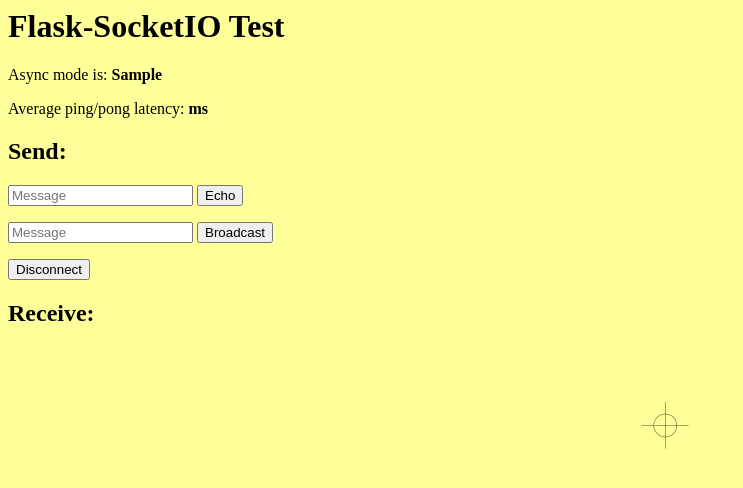
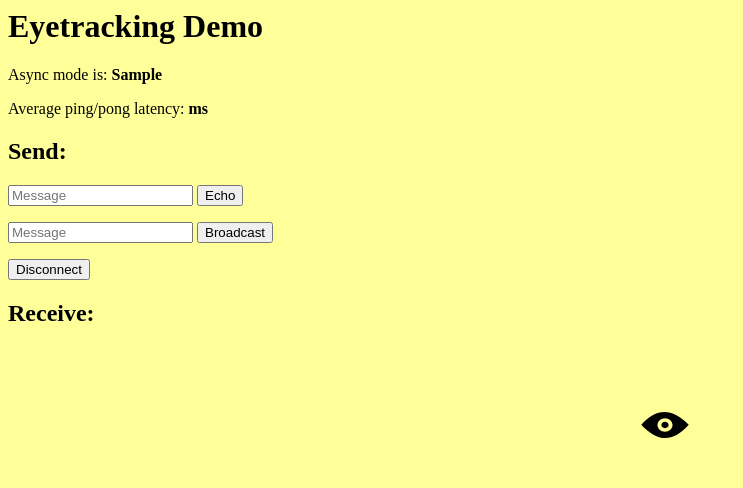
Before and after one commit to olivergoodman/eyetracking, a Flask app: template eyetrack_demo/templates/index.html in a window 1280 px wide. Shown: the top 488 px of the page, without its empty margins (0-743 px from the left). Run offline with Flask 2, Linux system fonts and the light colour scheme; the template is opened without the code that fills it: most values are stand-ins (such as "Sample title", 1, 10 or a date in 2020); some libraries are stand-ins or nearby versions.

Commit message:
some new stuff

```diff
--- a/eyetrack_demo/templates/index.html
+++ b/eyetrack_demo/templates/index.html
@@ -1,7 +1,7 @@
 <!-- <!DOCTYPE HTML> -->
 <html>
 <head>
-    <title>Flask-SocketIO Test</title>
+    <title>Eyetracking Demo</title>
 
     <link rel="stylesheet" type="text/css" href="{{ url_for ('static', filename='css/style.css') }}">
     <script type="text/javascript" src="//code.jquery.com/jquery-1.4.2.min.js"></script>
@@ -10,9 +10,9 @@
 </head>
 
 <body>
-    <img id="cursor" src= {{ url_for('static', filename = 'images/crosshair.png') }} height="50px" width="50px">
+    <img id="cursor" src= {{ url_for('static', filename = 'images/eye.svg') }} height="50px" width="50px">
 
-    <h1>Flask-SocketIO Test</h1>
+    <h1>Eyetracking Demo</h1>
     <p>Async mode is: <b>{{ async_mode }}</b></p>
     <p>Average ping/pong latency: <b><span id="ping-pong"></span>ms</b></p>
     <h2>Send:</h2>
```
Also changed, not shown: eyetrack_demo/static/images/eye.svg (added), 1 other file.
